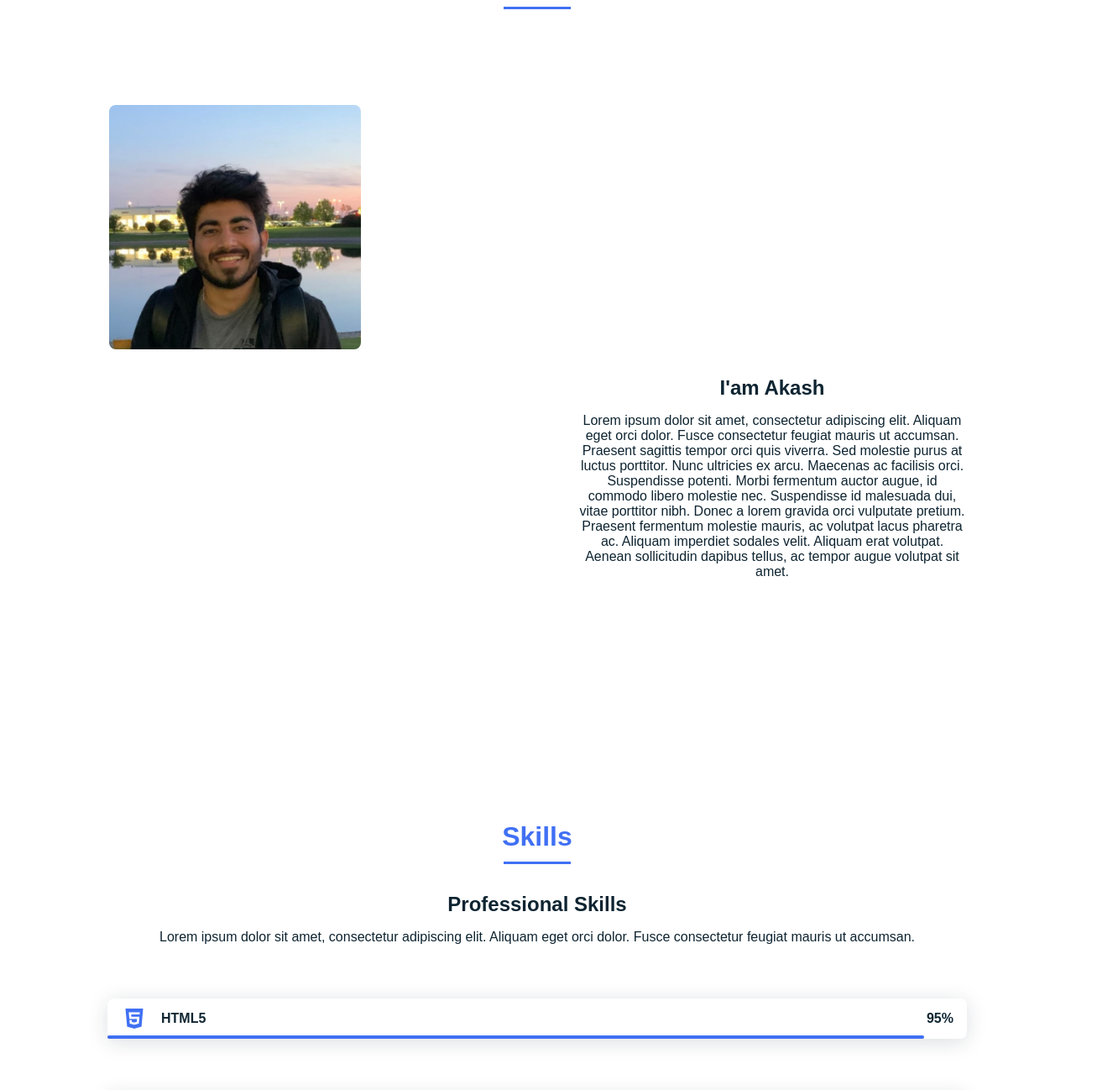
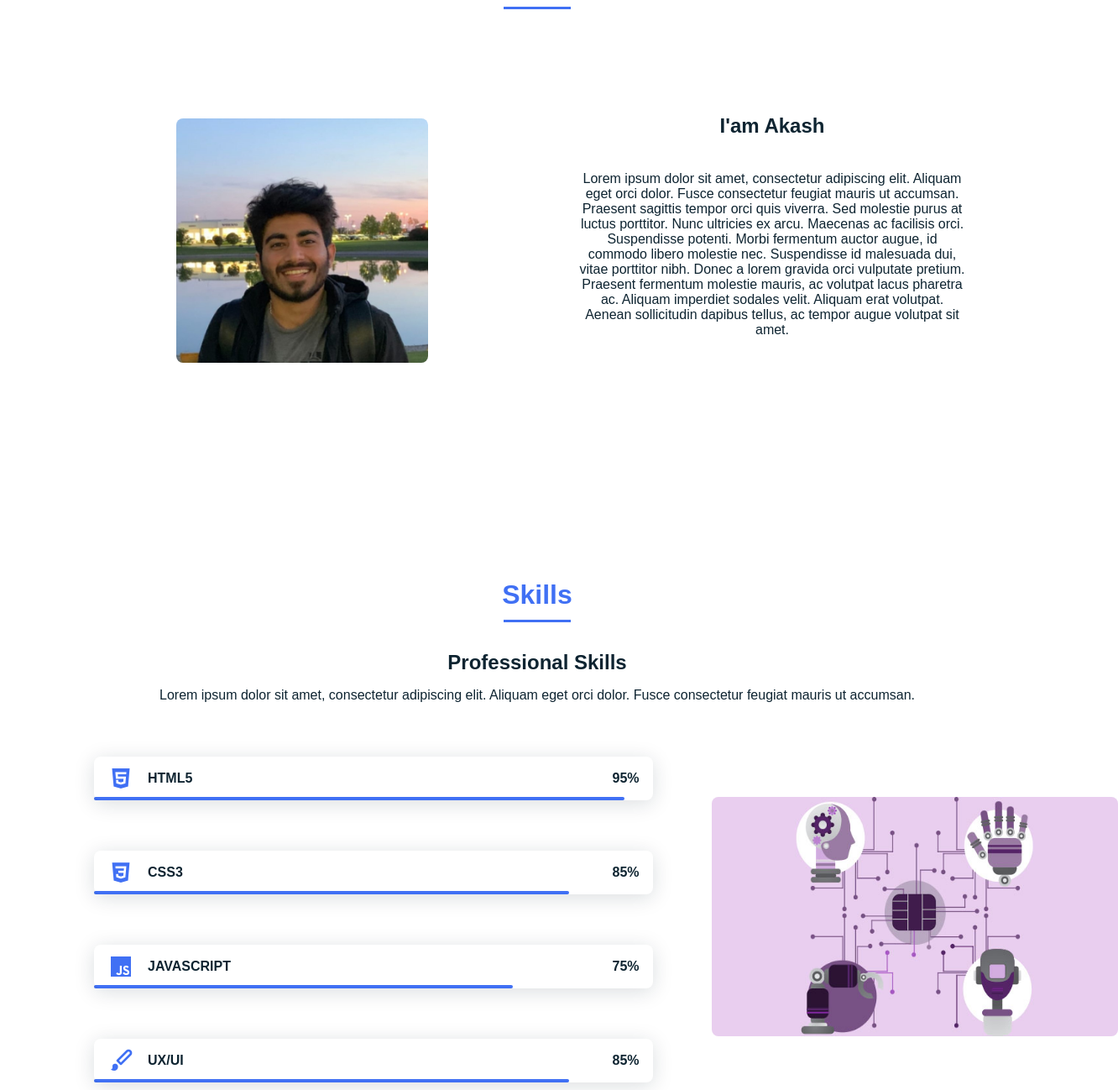
Before and after one commit to vohra1296/Portfolio02, a plain HTML site: page index.html in a window 1280 px wide. Shown: the part 920-2218 px from the top of the page at 84% size, 1332 px wide, since content can reach past the window. Drawn offline with nearby package versions, Linux system fonts and the light colour scheme; a web font is replaced by a local one.

Commit message:
Minor Margin Changes

```diff
--- a/CSS/style.css
+++ b/CSS/style.css
@@ -463,7 +463,7 @@ img{
         margin-top: 12rem;
     }
     .home__img{
-        margin-right:15rem ;
+        margin-right: 5rem ;
         margin-top: 20rem;
         width: 457px;
         bottom: 15%;
@@ -478,18 +478,37 @@ img{
 
     .about__img img{
         width: 300px;
-        margin-right: 45rem;
-        margin-top: 5rem;
+        margin-right: 35rem;
+        margin-top: 6rem;
+        margin-left: -2 rem;
     }
 
     .about__subtitle{
         margin-left: 35rem;
+        margin-top: -20.5rem;
+        float:center;
+
     }
 
     .about__text{
-        position: inherit;
+        position: relative;
         margin-left: 35rem;
         margin-bottom: 10rem;
+        margin-top: 1.5rem;
+        display:inline-block;
+    }
+
+    .skills__data{
+        margin-left: -1rem;
+        width : 65%;
+        height: 65%;
+    }
+    .skills__img{
+        width: 484px;
+        height: 285px;
+        margin-left: 45rem;
+        margin-top : -25rem;
+        margin-right: 13rem;
     }
     .work__container{
         grid-template-columns: repeat(3,1fr);
```
Also changed, not shown: index.html (+2 -4 lines).
